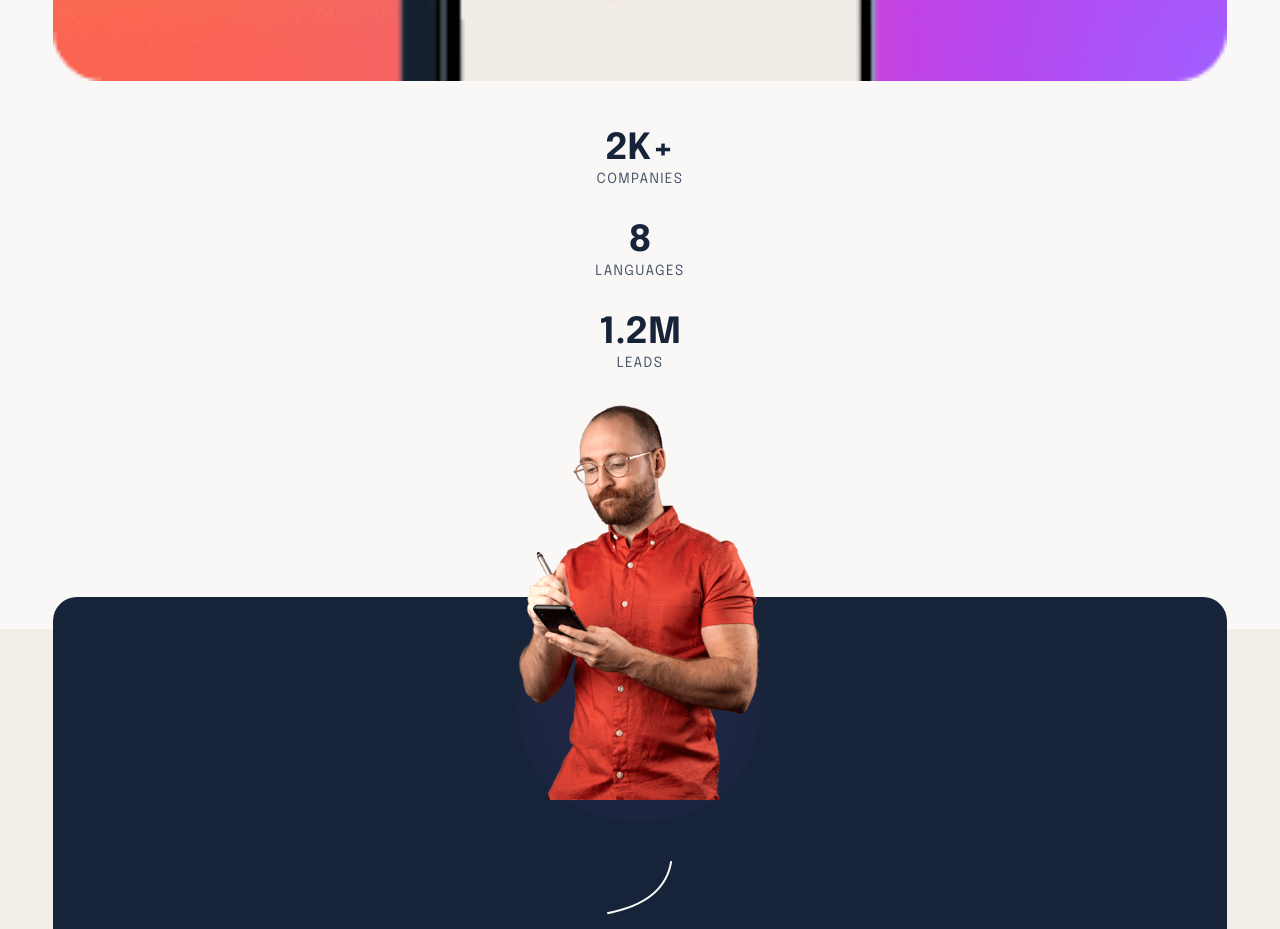
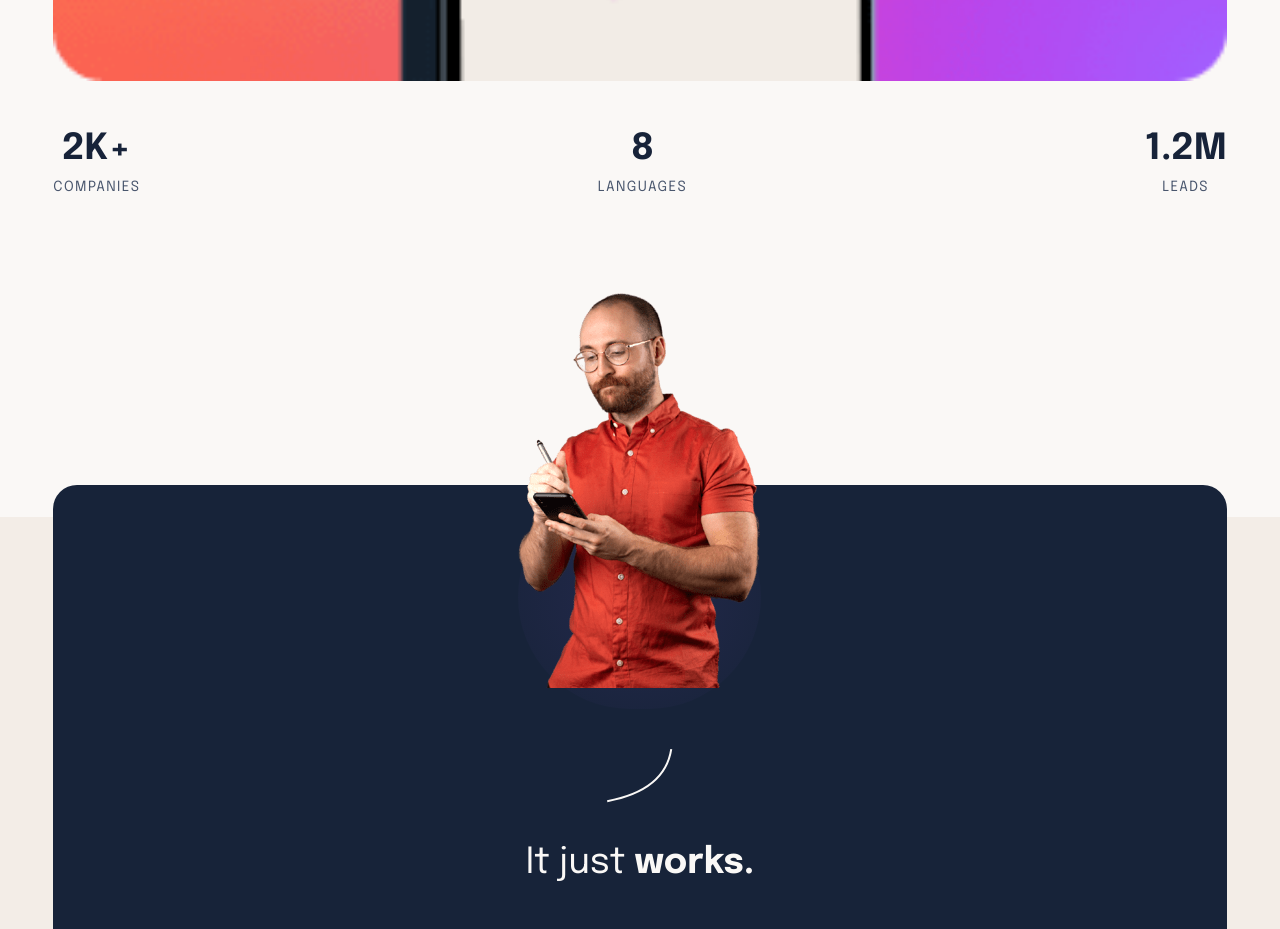
Before and after one commit to ATEOTG/suite-page, a website: page build/index.html in a window 1280 px wide. Shown: the part 1120-2049 px from the top of the page. Drawn offline with Linux system fonts and the light colour scheme; files whose address does not match are found by name.

Commit message:
added tablet responsiveness to metric description section

```diff
--- a/build/index.html
+++ b/build/index.html
@@ -43,20 +43,22 @@
         </button>
         <img class="mt-4" src="./assets/image-hero-landscape.png" alt="phone" />
       </section>
-      <section class="mt-12 flex flex-col items-center gap-8">
-        <div class="flex flex-col items-center">
+      <section
+        class="mt-12 flex flex-col items-center gap-8 sm:flex-row sm:justify-between sm:mb-80"
+      >
+        <div class="flex flex-col items-center sm:gap-2">
           <h2 class="font-bold text-4xl text-neutral-100">2K+</h2>
           <p class="uppercase text-neutral-200 text-sm tracking-widest">
             companies
           </p>
         </div>
-        <div class="flex flex-col items-center">
+        <div class="flex flex-col items-center sm:gap-2">
           <h2 class="font-bold text-4xl text-neutral-100">8</h2>
           <p class="uppercase text-neutral-200 text-sm tracking-widest">
             languages
           </p>
         </div>
-        <div class="flex flex-col items-center">
+        <div class="flex flex-col items-center sm:gap-2">
           <h2 class="font-bold text-4xl text-neutral-100">1.2M</h2>
           <p class="uppercase text-neutral-200 text-sm tracking-widest">
             leads
```
Also changed, not shown: build/css/style.css.
